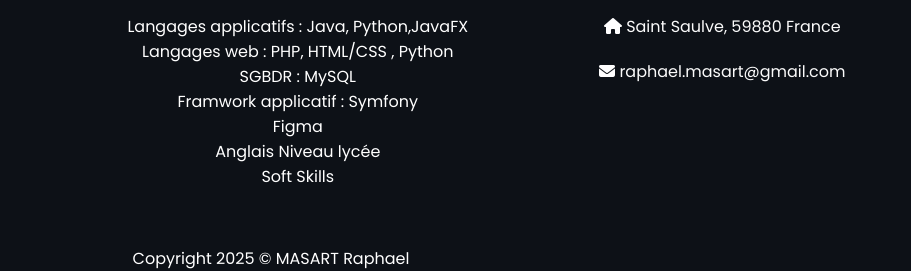
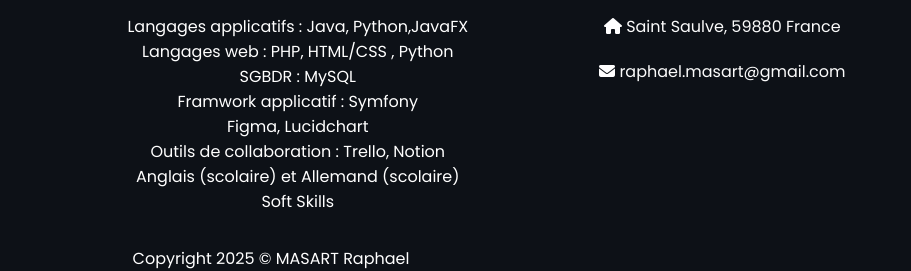
Before and after one commit to RMasart/test, a plain HTML site: page Portfolio/index.html in a window 1280 px wide. Shown: the part 2669-2940 px from the top of the page, 369-1280 px from the left. Drawn offline with nearby package versions, Linux system fonts and the light colour scheme.

Commit message:
amélioration

```diff
--- a/Portfolio/index.html
+++ b/Portfolio/index.html
@@ -57,7 +57,7 @@
                     <a href="https://www.linkedin.com/in/raphael-masart-43b619290/" target="_blank">
                         <i class="fab fa-linkedin fa-lg"></i>
                     </a>
-                    <a href="https://github.com/melviinn" target="_blank">
+                    <a href="https://github.com/RMasart" target="_blank">
                         <i class="fab fa-github fa-lg"></i>
                     </a>
                 </div>
@@ -323,10 +323,13 @@
                                         Framwork applicatif : Symfony
                                     </li>
                                     <li>
-                                        Figma
+                                        Figma, Lucidchart
                                     </li>
                                     <li>
-                                        Anglais Niveau lycée
+                                        Outils de collaboration : Trello, Notion
+                                    </li>
+                                    <li>
+                                        Anglais (scolaire) et Allemand (scolaire)
                                     </li>
                                     <li>
                                         Soft Skills
```
